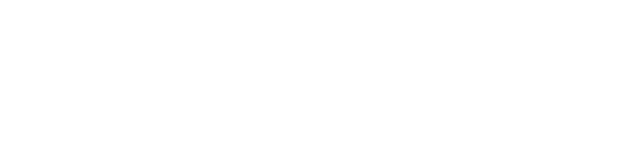
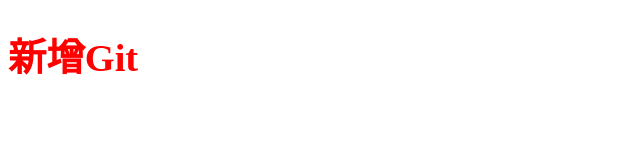
Before and after one commit to tenshi1471/1024-1, a plain HTML site: page index.html in a window 1280 px wide. Shown: the whole page, without its empty margins (0-640 px from the left). Drawn offline with Linux system fonts and the light colour scheme.

Commit message:
新增標題標籤

```diff
--- a/css/all.css
+++ b/css/all.css
@@ -1,5 +1,8 @@
 body {
     color: blue;
     font-size: larger;
-    bc
 }
+
+h1 {
+    color: red;
+}
--- a/index.html
+++ b/index.html
@@ -17,7 +17,7 @@
         <!--[if lt IE 7]>
             <p class="browsehappy">You are using an <strong>outdated</strong> browser. Please <a href="#">upgrade your browser</a> to improve your experience.</p>
         <![endif]-->
-
+        <h1>新增Git</h1>
         <script src="" async defer></script>
     </body>
 </html>
```
